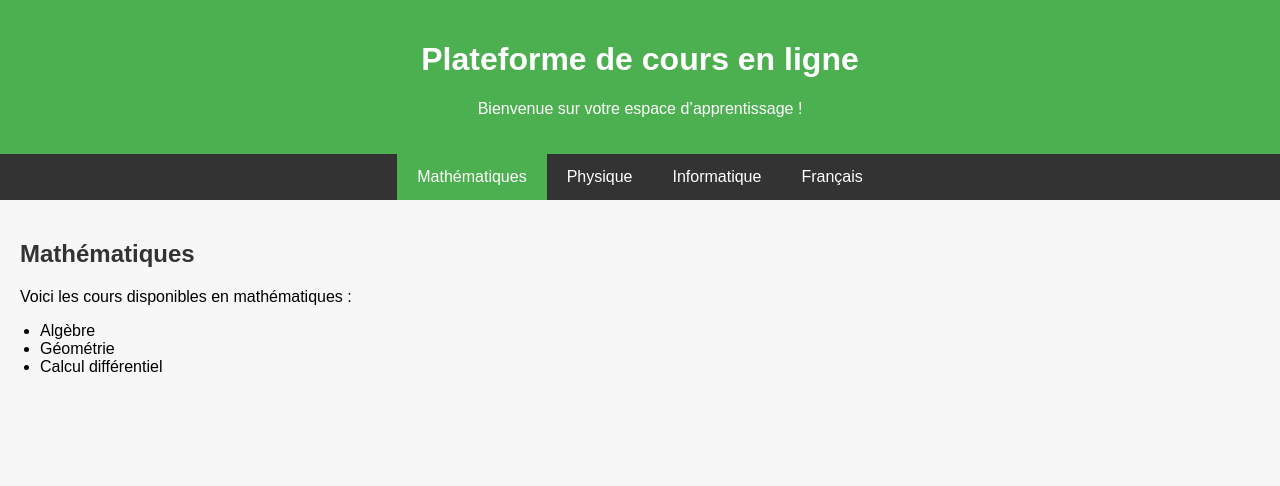
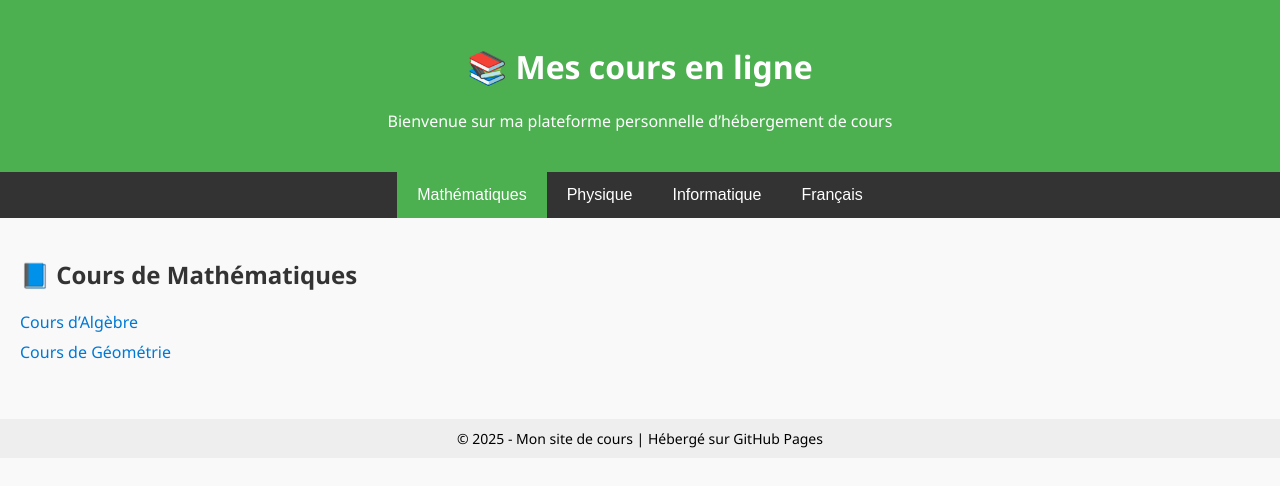
Before and after one commit to Lepataf/Lepataf.github.io, a plain HTML site: page index.html in a window 1280 px wide. Both pictures are taken after a click on the button "Mathématiques". Drawn offline with Linux system fonts and the light colour scheme.

Commit message:
Refactor index.html for improved structure and styling

```diff
--- a/index.html
+++ b/index.html
@@ -6,25 +6,22 @@
     <title>Mes cours en ligne</title>
     <style>
         body {
-            font-family: Arial, sans-serif;
+            font-family: "Segoe UI", Arial, sans-serif;
             margin: 0;
-            padding: 0;
-            background-color: #f7f7f7;
+            background-color: #f9f9f9;
         }
-
         header {
             background-color: #4CAF50;
             color: white;
-            padding: 20px;
+            padding: 1.5rem;
             text-align: center;
         }
-
         nav {
             display: flex;
             justify-content: center;
             background-color: #333;
+            flex-wrap: wrap;
         }
-
         nav button {
             background-color: #333;
             color: white;
@@ -33,102 +30,102 @@
             cursor: pointer;
             font-size: 16px;
         }
-
-        nav button:hover {
-            background-color: #555;
-        }
-
-        nav button.active {
+        nav button:hover, nav button.active {
             background-color: #4CAF50;
         }
-
-        .tab-content {
+        .content {
+            display: none;
             padding: 20px;
-            display: none;
         }
-
-        .tab-content.active {
+        .content.active {
             display: block;
         }
-
         h2 {
             color: #333;
         }
-
         ul {
-            list-style: disc;
-            padding-left: 20px;
+            list-style: none;
+            padding-left: 0;
+        }
+        ul li {
+            margin: 8px 0;
+        }
+        a {
+            color: #0078d4;
+            text-decoration: none;
+        }
+        a:hover {
+            text-decoration: underline;
+        }
+        footer {
+            text-align: center;
+            background-color: #eee;
+            padding: 10px;
+            font-size: 14px;
+            margin-top: 20px;
         }
     </style>
 </head>
 <body>
 
 <header>
-    <h1>Plateforme de cours en ligne</h1>
-    <p>Bienvenue sur votre espace d’apprentissage !</p>
+    <h1>📚 Mes cours en ligne</h1>
+    <p>Bienvenue sur ma plateforme personnelle d’hébergement de cours</p>
 </header>
 
 <nav>
-    <button class="tab-button active" data-tab="math">Mathématiques</button>
+    <button class="tab-button active" data-tab="maths">Mathématiques</button>
     <button class="tab-button" data-tab="physique">Physique</button>
     <button class="tab-button" data-tab="informatique">Informatique</button>
     <button class="tab-button" data-tab="francais">Français</button>
 </nav>
 
-<div id="math" class="tab-content active">
-    <h2>Mathématiques</h2>
-    <p>Voici les cours disponibles en mathématiques :</p>
+<div id="maths" class="content active">
+    <h2>📘 Cours de Mathématiques</h2>
     <ul>
-        <li>Algèbre</li>
-        <li>Géométrie</li>
-        <li>Calcul différentiel</li>
+        <li><a href="https://drive.google.com/file/d/ID1/view?usp=sharing" target="_blank">Cours d’Algèbre</a></li>
+        <li><a href="https://drive.google.com/file/d/ID2/view?usp=sharing" target="_blank">Cours de Géométrie</a></li>
     </ul>
 </div>
 
-<div id="physique" class="tab-content">
-    <h2>Physique</h2>
-    <p>Voici les cours disponibles en physique :</p>
+<div id="physique" class="content">
+    <h2>⚛️ Cours de Physique</h2>
     <ul>
-        <li>Mécanique</li>
-        <li>Électricité</li>
-        <li>Thermodynamique</li>
+        <li><a href="https://drive.google.com/file/d/ID3/view?usp=sharing" target="_blank">Mécanique</a></li>
+        <li><a href="https://drive.google.com/file/d/ID4/view?usp=sharing" target="_blank">Électricité</a></li>
     </ul>
 </div>
 
-<div id="informatique" class="tab-content">
-    <h2>Informatique</h2>
-    <p>Voici les cours disponibles en informatique :</p>
+<div id="informatique" class="content">
+    <h2>💻 Cours d’Informatique</h2>
     <ul>
-        <li>Introduction à la programmation</li>
-        <li>Structures de données</li>
-        <li>Développement web</li>
+        <li><a href="https://drive.google.com/file/d/ID5/view?usp=sharing" target="_blank">Introduction à la programmation</a></li>
+        <li><a href="https://drive.google.com/file/d/ID6/view?usp=sharing" target="_blank">Développement Web</a></li>
     </ul>
 </div>
 
-<div id="francais" class="tab-content">
-    <h2>Français</h2>
-    <p>Voici les cours disponibles en français :</p>
+<div id="francais" class="content">
+    <h2>📖 Cours de Français</h2>
     <ul>
-        <li>Grammaire</li>
-        <li>Littérature</li>
-        <li>Expression écrite</li>
+        <li><a href="https://drive.google.com/file/d/ID7/view?usp=sharing" target="_blank">Grammaire</a></li>
+        <li><a href="https://drive.google.com/file/d/ID8/view?usp=sharing" target="_blank">Littérature</a></li>
     </ul>
 </div>
 
+<footer>
+    © 2025 - Mon site de cours | Hébergé sur GitHub Pages
+</footer>
+
 <script>
     const buttons = document.querySelectorAll('.tab-button');
-    const contents = document.querySelectorAll('.tab-content');
+    const contents = document.querySelectorAll('.content');
 
-    buttons.forEach(button => {
-        button.addEventListener('click', () => {
-            // Supprime l'état actif de tous les boutons et contenus
-            buttons.forEach(btn => btn.classList.remove('active'));
-            contents.forEach(content => content.classList.remove('active'));
-
-            // Active le bouton et le contenu correspondant
-            button.classList.add('active');
-            const tabId = button.getAttribute('data-tab');
-            document.getElementById(tabId).classList.add('active');
+    buttons.forEach(btn => {
+        btn.addEventListener('click', () => {
+            buttons.forEach(b => b.classList.remove('active'));
+            contents.forEach(c => c.classList.remove('active'));
+            btn.classList.add('active');
+            document.getElementById(btn.dataset.tab).classList.add('active');
         });
     });
 </script>
```
